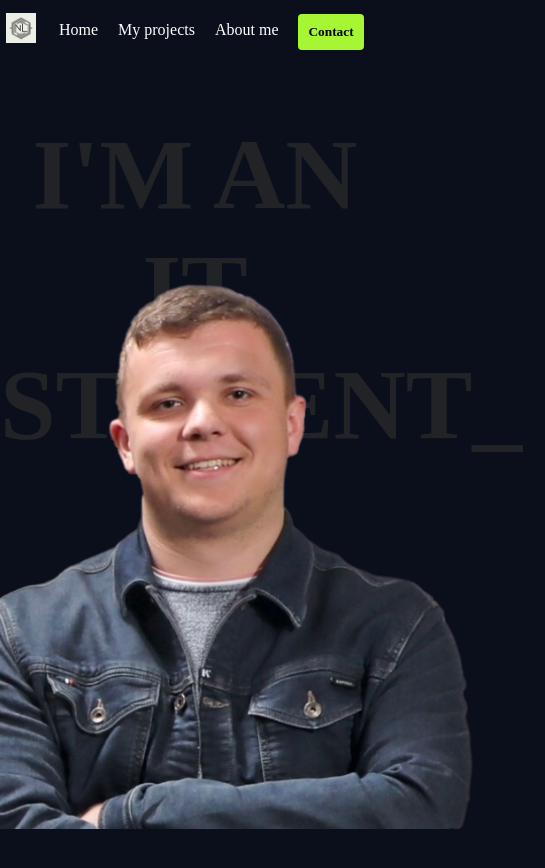
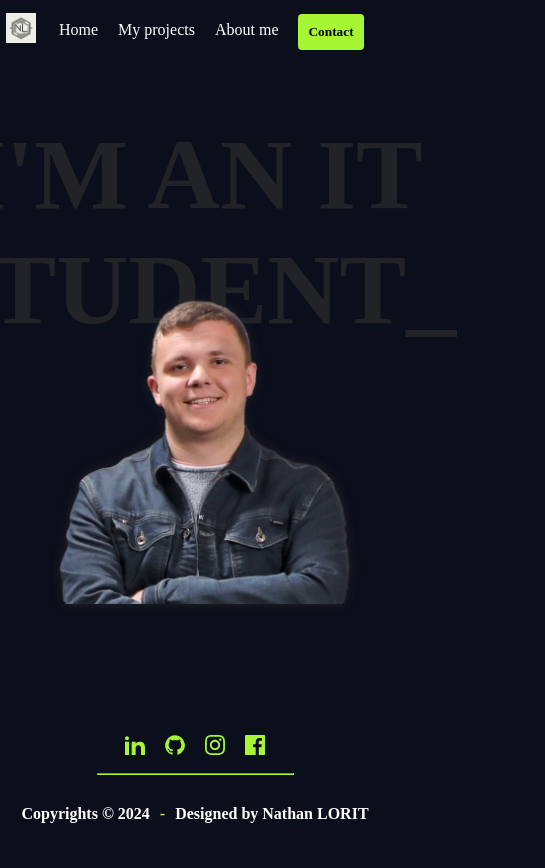
Before and after one commit to nlorit/Portfolio, a React (Create React App) app in the folder portfolio_website/: page / in a window 390 px wide. Shown: the top 868 px of the page, 545 px wide, since content can reach past the window. After the commit the page ends 844 px from the top, so only its background shows below. Built offline with nearby package versions, Linux system fonts and the light colour scheme.

Commit message:
edit style

```diff
--- a/portfolio_website/src/app/styles/App.css
+++ b/portfolio_website/src/app/styles/App.css
@@ -5,6 +5,7 @@
     bottom: 0;
     left: 0;
     right: 0;
+    margin-top: 100px;
 }
 
 .logo_div_footer {
@@ -66,9 +67,26 @@
 
 .main_div_header img {
     z-index: 2;
-    width: 700px;
+    width: 600px;
     margin-top: -400px;
+    filter: drop-shadow(0px 0px 5px rgb(35, 35, 35));
 
+}
+
+@media (max-width: 600px) {
+    .main_div_header img {
+        width: 100%; /* Adjust the width for smaller screens */
+        margin-top: -200px; /* Adjust the margin for overlap on smaller screens */
+    }
+    .main_div_header h1 {
+        position: relative;
+        z-index: 1; /* Lower z-index for the h1 */
+        color: var(--text-alt-color);
+        font-family: "Rubik";
+        font-weight: bolder;
+        text-align: center;
+        width: 300px;
+    }
 }
 
 .main_div_header h1 {
@@ -76,9 +94,8 @@
     z-index: 1; /* Lower z-index for the h1 */
     color: var(--text-alt-color);
     font-family: "Rubik";
-    font-weight: bolder;
     text-align: center;
-    width: 100%;
+    width: 600px;
     font-size: 100px;
 }
 
@@ -109,6 +126,7 @@
     left: 0;
     right: 0;
     z-index: 100; /* Adjust the z-index as needed */
+    width: 100%;
 }
 
 .links_div_navbar a {
--- a/portfolio_website/src/index.css
+++ b/portfolio_website/src/index.css
@@ -1,8 +1,6 @@
 body {
   margin: 0;
-  font-family: -apple-system, BlinkMacSystemFont, 'Segoe UI', 'Roboto', 'Oxygen',
-    'Ubuntu', 'Cantarell', 'Fira Sans', 'Droid Sans', 'Helvetica Neue',
-    sans-serif;
+
   -webkit-font-smoothing: antialiased;
   -moz-osx-font-smoothing: grayscale;
 
@@ -21,10 +19,6 @@ body {
   font-family: "Rubik";
 }
 
-code {
-  font-family: source-code-pro, Menlo, Monaco, Consolas, 'Courier New',
-    monospace;
-}
 
 
 @import url('https://fonts.googleapis.com/css2?family=Rubik:wght@300;400;500;600;800&display=swap');
```
